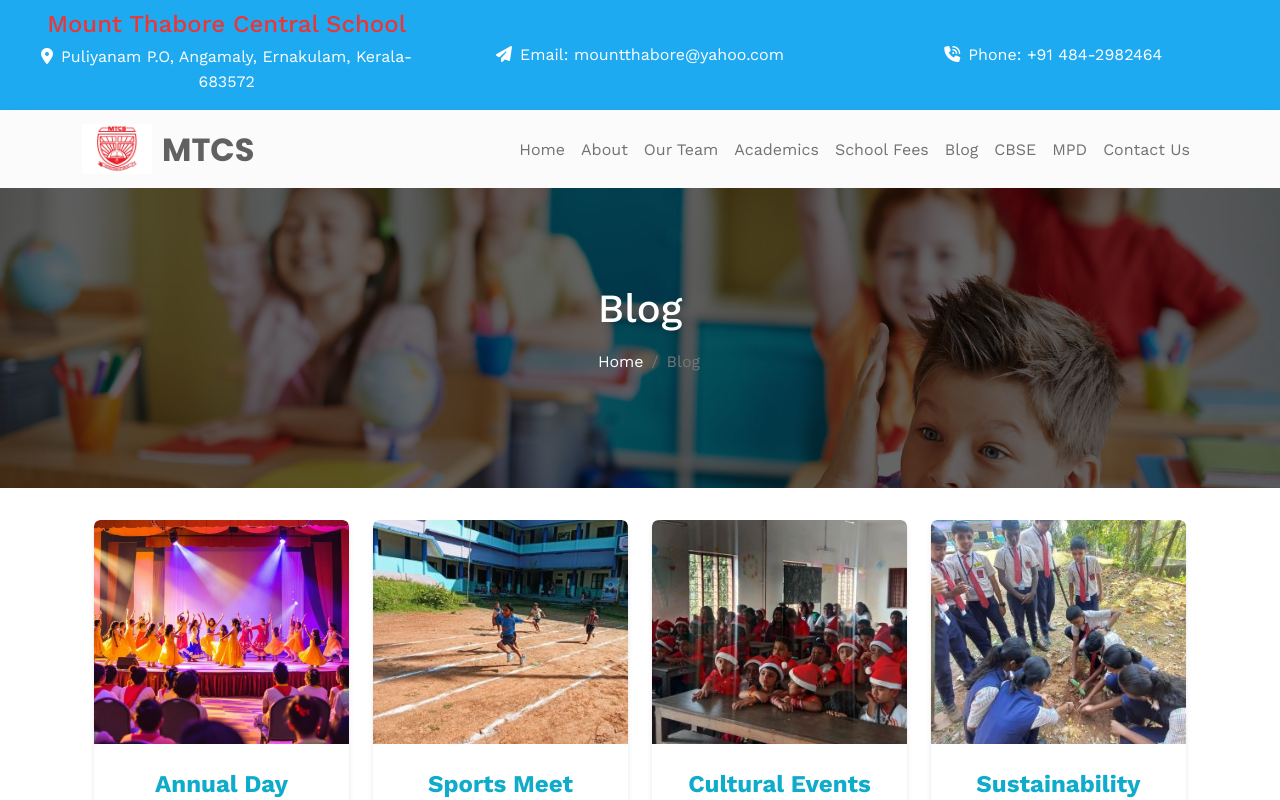
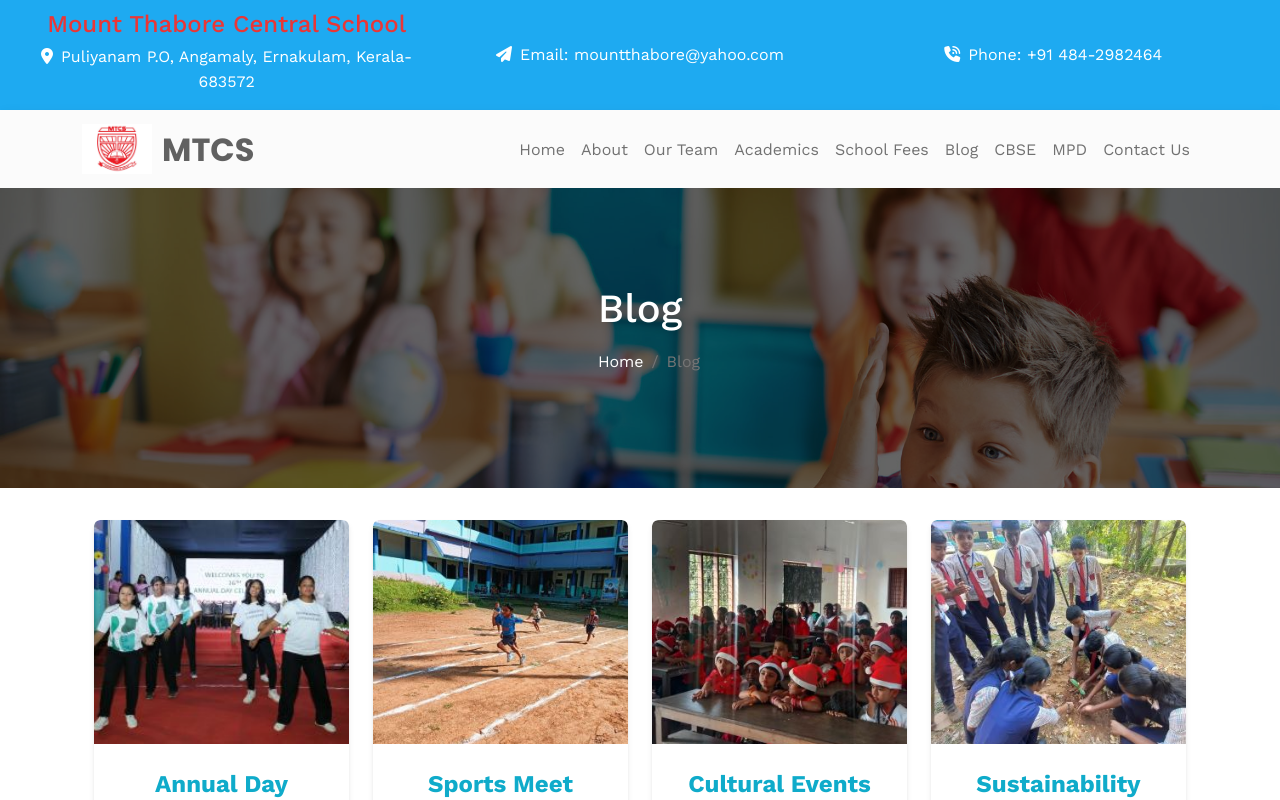
Before and after one commit to vidyajobin/MTCS-School, a React (Create React App) app: page /blog in a window 1280 px wide. Shown: the top 800 px of the page. Built offline with nearby package versions, Linux system fonts and the light colour scheme.

Commit message:
other available images updated

```diff
--- a/src/pages/Blog.js
+++ b/src/pages/Blog.js
@@ -5,7 +5,7 @@ import Footer from '../components/Footer'
 
 const Blog = ({show=true}) => {
  const cardinfo=[
-  {image:"/images/an_image_of_annual_day_celebrations_of_an_indian_s.png",heading:"Annual Day",text:"The school Annual day celebrations took place on December 2nd 2023. The program was inaugrated by Actor Tom Cruise",url:"/annualday"},
+  {image:"/images/annual-day-r.jpg",heading:"Annual Day",text:"The school Annual day celebrations took place on December 2nd 2023. The program was inaugrated by Actor Tom Cruise",url:"/annualday"},
   {image:"/images/sports-r.jpg",heading:"Sports Meet",text:"The school sports was conducted over two days from april 22nd to 23rd. The event was inaugrated by SI Biju Paulose",url:"/sportsday"},
   {image:"/images/christmas.jpg",heading:"Cultural Events",text:"The School celebrates various cultural events including Christmas, Teacher's Day and all other major cultural activities",url:"/culturalevents"},
   {image:"/images/environment-day.jpg",heading:"Sustainability Events",text:"The school engages in various programs promoting sustainable development such as Environment Day Celebrations",url:"/sustainabilityevents"}];
--- a/src/pages/SchoolFees.js
+++ b/src/pages/SchoolFees.js
@@ -24,7 +24,7 @@ const SchoolFees = ({show=true}) => {
     {
       classheading: "8-10 Classes",
       fees: "4300",
-      imageUrl: "/images/8-10-r.jpg"
+      imageUrl: "/images/classes-8-10.jpg"
     }
   ];
 
```
Also changed, not shown: public/images/annual-day-r.jpg (added), public/images/classes-8-10.jpg (renamed from public/images/8-10-r.jpg).
